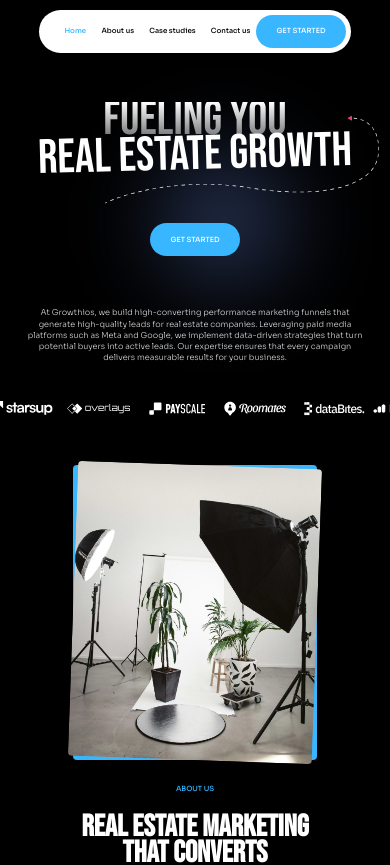
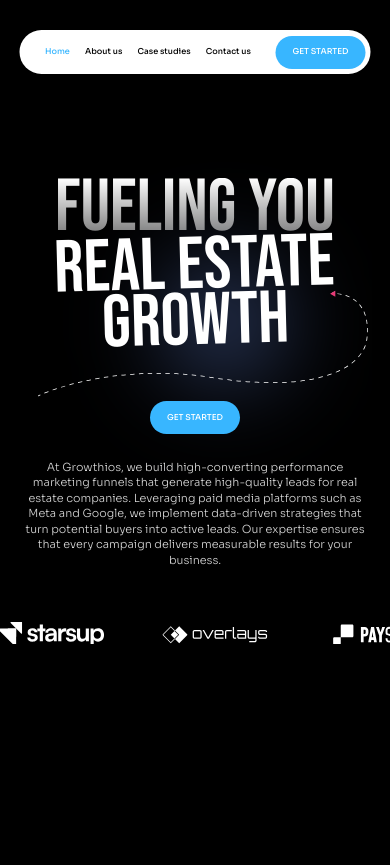
Before and after one commit to akrdesign/growthios-website, a Next.js app: page / in a window 390 px wide. Shown: the top 865 px of the page. After the commit the page ends 844 px from the top, so only its background shows below. Built offline with nearby package versions, Linux system fonts and the light colour scheme.

Commit message:
create API for contect form

```diff
--- a/components/common/ContactForm/ContactForm.tsx
+++ b/components/common/ContactForm/ContactForm.tsx
@@ -1,53 +1,71 @@
+import React, { useState } from 'react'
 import { Button } from '@/components/ui'
 import { sendContactForm } from '@/lib/api'
-import React, { useState } from 'react'
 
-const initValues = {
+type FormValues = {
+  name: string;
+  email: string;
+  phone: string;
+  message: string;
+};
+
+type FormState = {
+  values: FormValues;
+};
+
+type TouchedState = {
+  [key in keyof FormValues]?: boolean;
+};
+
+const initValues: FormValues = {
   name: '',
   email: '',
   phone: '',
   message: '',
-}
+};
 
-const initState = { values: initValues }
+const initState: FormState = { values: initValues };
 
 const ContactForm = () => {
-  const [formState, setFormState] = useState(initState)
-  const [touched, setTouched] = useState({})
+  const [formState, setFormState] = useState<FormState>(initState);
+  const [touched, setTouched] = useState<TouchedState>({});
 
   const { values } = formState;
 
-  const onBlur = ({ target }) => setTouched((prev) => ({
-    ...prev,
-    [target.name]: true
-  }))
+  const onBlur = (e: React.FocusEvent<HTMLInputElement | HTMLTextAreaElement>) => {
+    const { name } = e.target;
+    setTouched((prev) => ({
+      ...prev,
+      [name]: true,
+    }));
+  };
 
-  const handleChange = ({ target }) => {
+  const handleChange = (e: React.ChangeEvent<HTMLInputElement | HTMLTextAreaElement>) => {
+    const { name, value } = e.target;
     setFormState((prev) => ({
       ...prev,
       values: {
         ...prev.values,
-        [target.name]: target.value,
+        [name]: value,
       },
-    }))
-  }
+    }));
+  };
 
-  const getInputClass = (field) => {
-    // Apply "invalid" only if the field has been touched and is empty
+  const getInputClass = (field: keyof FormValues) => {
     if (touched[field]) {
-      return values[field] ? "valid" : "invalid";
+      return values[field] ? 'valid' : 'invalid';
     }
-    return ""; // No class if it hasn't been touched yet
-  }
+    return ''; // No class if it hasn't been touched yet
+  };
 
   const onSubmit = async () => {
-    console.log(values)
+    console.log(values);
     try {
       await sendContactForm(values);
     } catch (error) {
-      console.log("error")
+      console.log('error');
     }
-  }
+  };
 
   return (
     <div className="contact__form__container">
@@ -56,26 +74,26 @@ const ContactForm = () => {
           <label>Name</label>
           <input
             type="text"
-            name='name'
+            name="name"
             value={values.name}
             required
             onChange={handleChange}
             onBlur={onBlur}
             className={getInputClass('name')}
-            placeholder='Enter your name'
+            placeholder="Enter your name"
           />
         </div>
         <div className="input__wrapper">
           <label>Email</label>
           <input
             type="email"
-            name='email'
+            name="email"
             value={values.email}
             required
             onChange={handleChange}
             onBlur={onBlur}
             className={getInputClass('email')}
-            placeholder='Enter your email'
+            placeholder="Enter your email"
           />
         </div>
       </div>
@@ -83,31 +101,33 @@ const ContactForm = () => {
         <label>Mobile Number</label>
         <input
           type="tel"
-          name='phone'
+          name="phone"
           value={values.phone}
           required
           onChange={handleChange}
           onBlur={onBlur}
           className={getInputClass('phone')}
-          placeholder='Enter your mobile number'
+          placeholder="Enter your mobile number"
         />
       </div>
       <div className="input__wrapper margin">
         <label>Message</label>
         <textarea
-          name='message'
+          name="message"
           value={values.message}
           required
           onChange={handleChange}
           onBlur={onBlur}
           className={getInputClass('message')}
-          placeholder='Enter your message'
+          placeholder="Enter your message"
           rows={4}
         />
       </div>
-      <Button onClick={onSubmit} className='contact__form__button'>Contact us</Button>
+      <Button onClick={onSubmit} className="contact__form__button">
+        Contact us
+      </Button>
     </div>
-  )
-}
+  );
+};
 
-export default ContactForm
+export default ContactForm;
--- a/lib/api.ts
+++ b/lib/api.ts
@@ -1,12 +1,23 @@
-export const sendContactForm = async (data) =>
-  fetch("/api/contact", {
+export interface ContactFormData {
+  name: string;
+  email: string;
+  phone: string;
+  message: string;
+}
+
+export const sendContactForm = async (data: ContactFormData): Promise<{ success: boolean }> => {
+  const response = await fetch("/api/contact", {
     method: "POST",
     body: JSON.stringify(data),
     headers: {
       "Content-Type": "application/json",
       Accept: "application/json",
     },
-  }).then((res) => {
-    if (!res.ok) throw new Error("Failed to send message");
-    return res.json();
-  })
+  });
+
+  if (!response.ok) {
+    throw new Error("Failed to send message");
+  }
+
+  return response.json();
+};
--- a/pages/api/contact.ts
+++ b/pages/api/contact.ts
@@ -1,15 +1,14 @@
-// Next.js API route support: https://nextjs.org/docs/api-routes/introduction
 import { mailOptions, transporter } from "@/config/nodemailer";
 import type { NextApiRequest, NextApiResponse } from "next";
 
-const CONTACT_MESSAGE_FIELDS = {
+const CONTACT_MESSAGE_FIELDS: Record<string, string> = {
   name: "Name",
   email: "Email",
-  subject: "Subject",
+  phone: "Phone",
   message: "Message",
 };
 
-const generateEmailContent = (data) => {
+const generateEmailContent = (data: Record<string, string>) => {
   const stringData = Object.entries(data).reduce(
     (str, [key, val]) =>
       (str += `${CONTACT_MESSAGE_FIELDS[key]}: \n${val} \n \n`),
@@ -27,30 +26,31 @@ const generateEmailContent = (data) => {
 
 const handler = async (
   req: NextApiRequest,
-  res: NextApiResponse,
+  res: NextApiResponse
 ) => {
+  if (req.method === "POST") {
+    const data = req.body;
 
-  if(req.method === "POST") {
-    const data = req.body;
-    console.log(data)
-
-    if(!data.name || !data.email || !data.phone || !data.message) {
-      return res.status(400).json({ message: 'Bad request' })
+    if (!data.name || !data.email || !data.phone || !data.message) {
+      return res.status(400).json({ message: "Bad request" });
     }
 
     try {
+      const emailContent = generateEmailContent(data);
       await transporter.sendMail({
         ...mailOptions,
-        ...generateEmailContent(data),
         subject: "New Contact Query",
-      })
-      return res.status(200).json({ success: true })
+        text: emailContent.text,
+        html: emailContent.html,
+      });
+      return res.status(200).json({ success: true });
     } catch (error) {
-      console.log(error)
-      return res.status(400).json({ message: 'Bad request' })
+      console.log(error);
+      return res.status(500).json({ message: "Internal Server Error" });
     }
   }
-  return res.status(400).json({ message: 'Bad request' })
-}
 
-export default handler
+  return res.status(400).json({ message: "Bad request" });
+};
+
+export default handler;
--- a/styles/components/common/_logomarquee.sass
+++ b/styles/components/common/_logomarquee.sass
@@ -53,6 +53,9 @@
         visibility: hidden
         top: 0
 
+        @media screen and (max-width: 48em)
+          width: 42%
+
         &::after
           content: ""
           display: block
@@ -74,3 +77,7 @@
         svg
           width: 15rem
           height: 3rem
+
+          @media screen and (max-width: 48em)
+            width: 28rem
+            height: 5rem
--- a/styles/layout/_header.sass
+++ b/styles/layout/_header.sass
@@ -5,6 +5,10 @@ header
   width: 80%
   transform: translateX(-50%)
   z-index: z('header')
+
+  @media screen and (max-width: 48em)
+    top: 6rem
+    width: 90%
 
   .header__wrapper
     display: flex
--- a/styles/pages/homepage/hero-section.sass
+++ b/styles/pages/homepage/hero-section.sass
@@ -15,23 +15,29 @@
     padding-top: 20rem
     width: 100%
 
+    @media screen and (max-width: 48em)
+      padding-top: 35rem
+
     .hero__main__heading
       h1
         @extend %title-185
         text-align: center
 
+        @media screen and (max-width: 48em)
+          &.first-child
+
+
         &.first-child .word
           background: -webkit-linear-gradient(#ffffff, #ffffff73)
           -webkit-background-clip: text
           -webkit-text-fill-color: transparent
-          // transform: translateY(100%)
-          // opacity: 0
 
         &.second-child
           transform: rotate(358.5deg)
           line-height: 7rem
-          // transform: translateY(100%)
-          // opacity: 0
+
+          @media screen and (max-width: 48em)
+            line-height: 11rem
 
     .hero__svg__wrapper
       position: absolute
@@ -44,7 +50,8 @@
       margin-left: 12%
 
       @media screen and (max-width: 48em)
-        top: 70%
+        top: 87%
+        left: 40%
 
       @media screen and (min-width: 48.063em) and (max-width: 64em)
         top: 65%
@@ -54,7 +61,7 @@
         height: 28.2rem
 
         @media screen and (max-width: 48em)
-          width: 54rem
+          width: 65rem
 
         @media screen and (min-width: 48.063em) and (max-width: 64em)
           width: 70rem
@@ -74,7 +81,7 @@
     margin-top: 10rem
 
     @media screen and (max-width: 48em)
-      margin-top: 5rem
+      margin-top: 0rem
       padding: 5rem
 
     p
--- a/styles/shared/_description.sass
+++ b/styles/shared/_description.sass
@@ -6,6 +6,9 @@
   letter-spacing: 0rem
   text-transform: uppercase
 
+  @media screen and (max-width: 48em)
+    font-size: 1.6rem
+
 %description-16
   font-family: $sora-light, sans-serif
   font-size: 1.6rem
@@ -13,6 +16,9 @@
   line-height: 139.9999976158142%
   letter-spacing: 0rem
 
+  @media screen and (max-width: 48em)
+    font-size: 2.2rem
+
 %description-28
   font-family: $sora-medium, sans-serif
   font-size: 2.8rem
--- a/styles/shared/_title.sass
+++ b/styles/shared/_title.sass
@@ -5,8 +5,8 @@
   letter-spacing: -2%
 
   @media screen and (max-width: 48em)
-    font-size: 9.5rem
-    line-height: 7rem
+    font-size: 14.5rem
+    line-height: 12rem
 
   @media screen and (min-width: 48.063em) and (max-width: 64em)
     font-size: 12.5rem
--- a/templates/HomePage/HomePage.tsx
+++ b/templates/HomePage/HomePage.tsx
@@ -25,12 +25,12 @@ const HomePage = () => {
       </Head>
       <Header />
       <HomeHero />
-      <HomeAbout />
-      {/* <WorkFlow />
+      {/* <HomeAbout />
+      <WorkFlow />
       <FeaturedCaseStudies items={isFeaturedCaseStudies} />
       <Testimonials />
-      <GetInTouch />
-      <Footer /> */}
+      <GetInTouch /> */}
+      {/* <Footer /> */}
     </>
   )
 }
```
Also changed, not shown: 1 other file (tests, documents, lock files or other folders).
